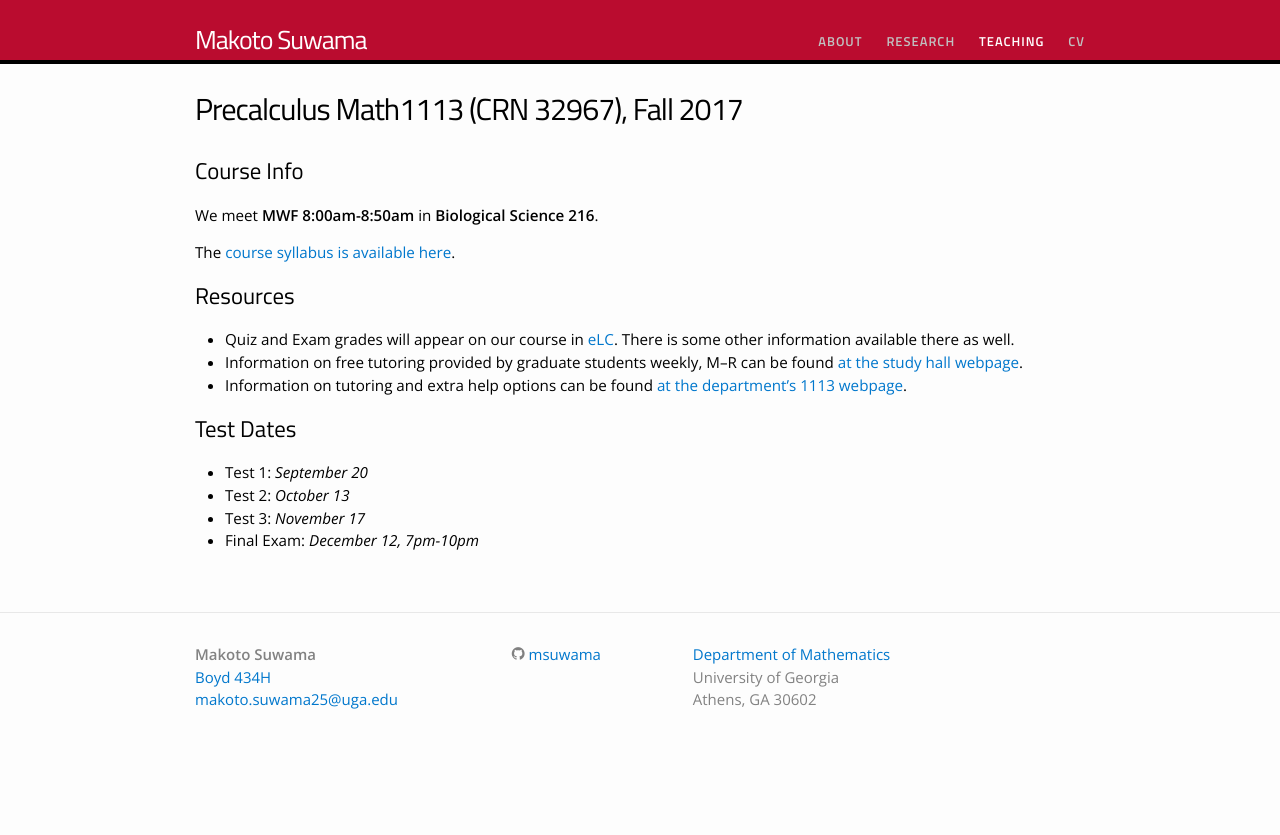
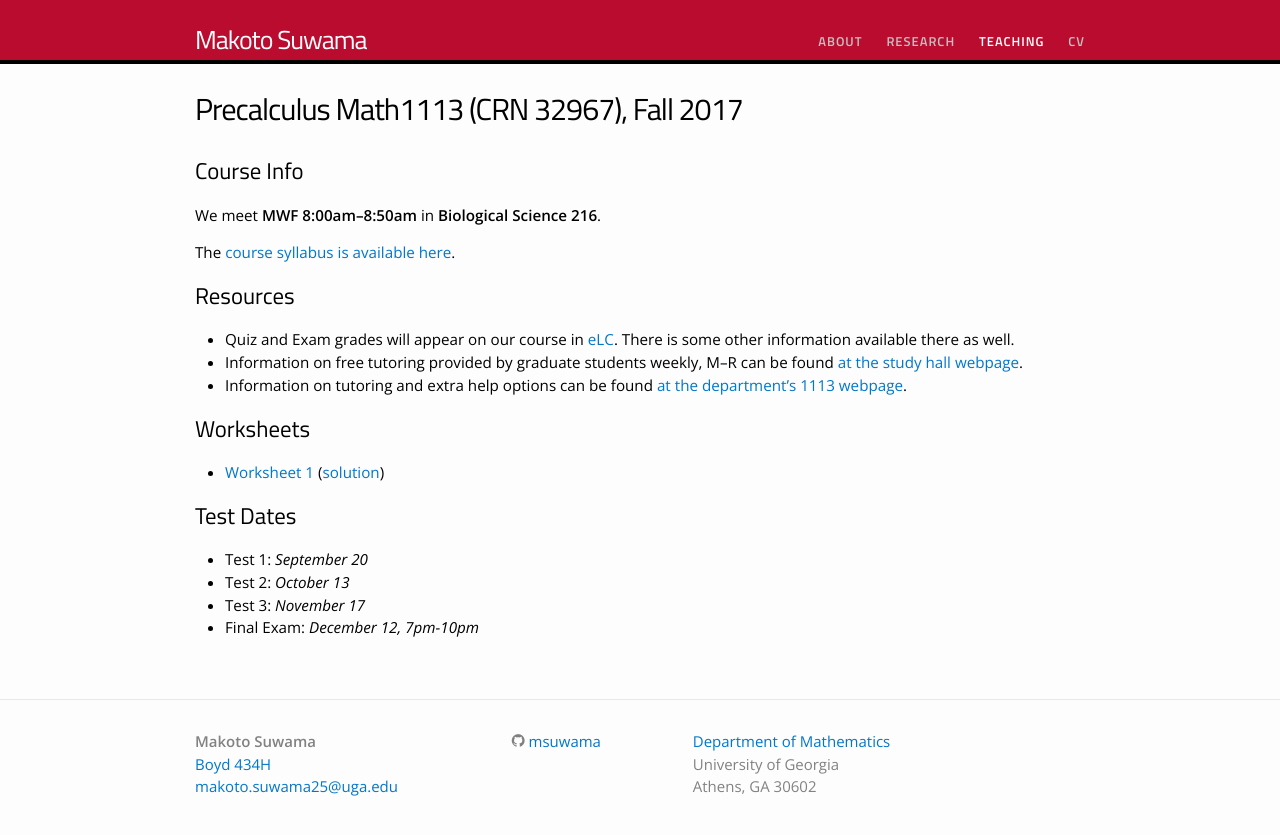
Before and after one commit to msuwama/oldwebsite, a Jekyll site: the page built from teaching/2017F-1113.md, in a window 1280 px wide. Shown: the top 835 px of the page. Built offline with Jekyll 4.4.1, drawn with Linux system fonts in a browser that asks for light colours; some web fonts are replaced; part of the change alters nothing that is shown.

Commit message:
added worksheet 1

```diff
--- a/teaching/2017F-1113.md
+++ b/teaching/2017F-1113.md
@@ -5,12 +5,12 @@ permalink: /teaching/2017F-1113/
 category: Teaching
 ---
 ## Course Info
-We meet **MWF 8:00am-8:50am** in **Biological Science 216**.
+We meet **MWF 8:00am&ndash;8:50am** in **Biological Science 216**.
 <!--Office hours are **M
 11:00am &ndash; 12:00pm**, **W 12:00pm &ndash; 1:00pm**, and **F 1:30pm &ndash;
 2:30pm** in **Boyd 434H**.-->
 
-The [course syllabus is available here](/static/syllabus2017F.pdf).
+The [course syllabus is available here](/static/2017F-1113/syllabus.pdf).
 
 ## Resources
 + Quiz and Exam grades will appear on our course in [eLC](http://elc.uga.edu).
@@ -18,6 +18,9 @@ The [course syllabus is available here](/static/syllabus2017F.pdf).
 + Information on free tutoring provided by graduate students weekly, M&ndash;R can be found [at the study hall webpage](http://www.math.uga.edu/studyhall).
 + Information on tutoring and extra help options can be found [at the department's 1113 webpage](http://www.math.uga.edu/1113).
 
+## Worksheets
++ [Worksheet 1](/static/2017F-1113/w1.pdf) ([solution](/static/2017F-1113/w1sol.pdf))
+
 ## Test Dates
 + Test 1: *September 20*
 + Test 2: *October 13*
```
Also changed, not shown: 4 other files.
